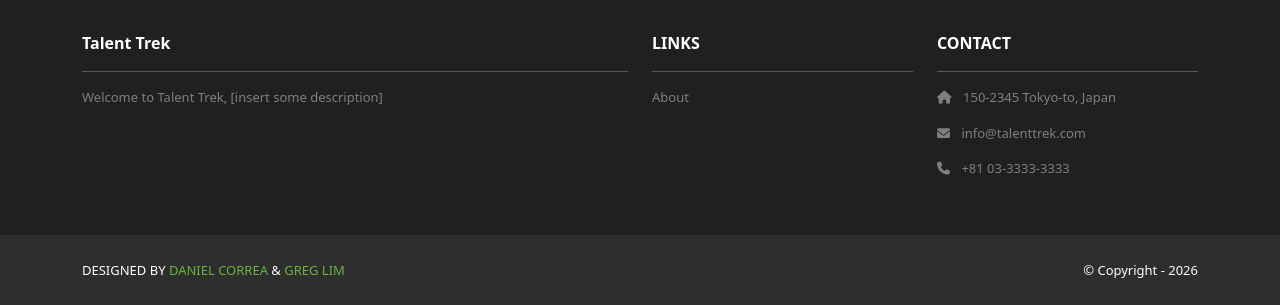
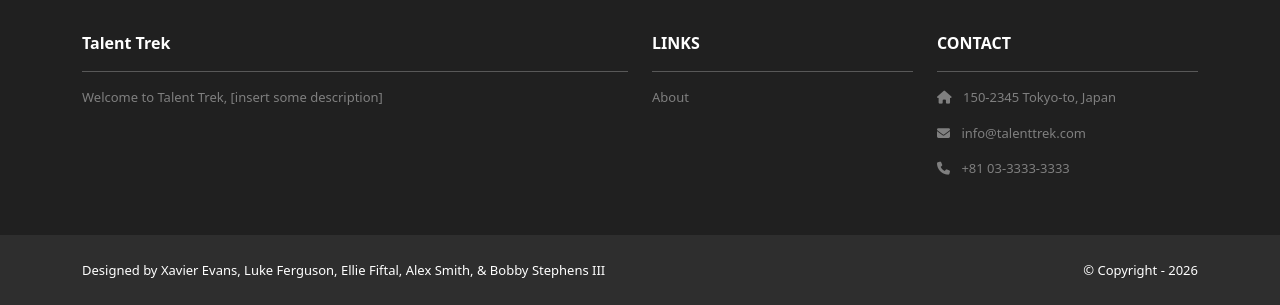
Before and after one commit to Bobbyiii21/TalentTrek, a Django app: page /accounts/register in a window 1280 px wide. Shown: the part 662-967 px from the top of the page. Run offline with Django 5.2, Linux system fonts and the light colour scheme; some libraries are stand-ins or nearby versions.

Commit message:
Updated footer credits

```diff
--- a/TalentTrek/templates/base.html
+++ b/TalentTrek/templates/base.html
@@ -70,9 +70,7 @@
     <section class="p-3 ms-footer-bottom bg-dark">
       <div class="container d-flex justify-content-between">
         <div class="me-5 text-white">
-          <span>DESIGNED BY <a href="https://www.x.com/danielgarax" target="_blank">DANIEL CORREA</a> &
-            <a href="https://www.x.com/greglim81" target="_blank">GREG LIM</a>
-          </span>
+          <span>Designed by Xavier Evans, Luke Ferguson, Ellie Fiftal, Alex Smith, & Bobby Stephens III</span>
         </div>
         <div class="text-white">
           <span>© Copyright - 2026</span>
```
